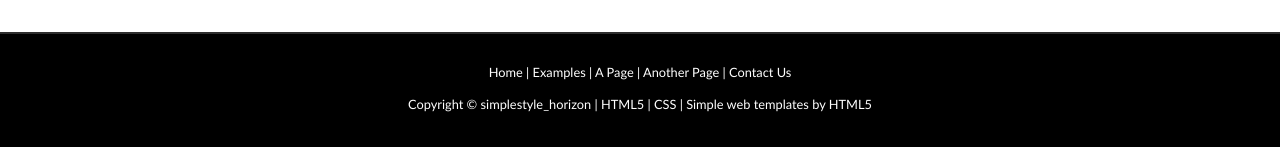
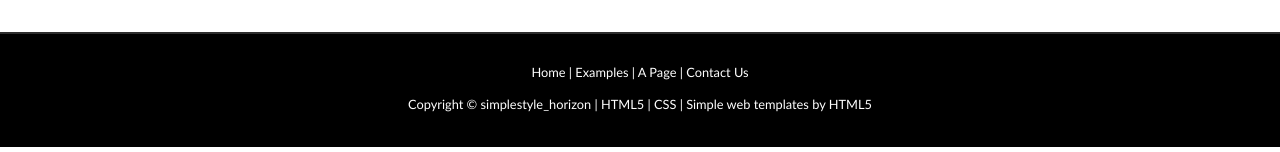
Before and after one commit to TCMG-412-Group3-2021/TCMGWebsite, a plain HTML site: page contact.html in a window 1280 px wide. Shown: the part 642-794 px from the top of the page. Drawn offline with Linux system fonts and the light colour scheme.

Commit message:
changes made to bottom of contact page.

```diff
--- a/contact.html
+++ b/contact.html
@@ -79,7 +79,7 @@
     </div>
     <div id="content_footer"></div>
     <div id="footer">
-      <p><a href="index.html">Home</a> | <a href="examples.html">Examples</a> | <a href="page.html">A Page</a> | <a href="another_page.html">Another Page</a> | <a href="contact.html">Contact Us</a></p>
+      <p><a href="index.html">Home</a> | <a href="aboutus.html">Examples</a> | <a href="abouttamu.html">A Page</a> | <a href="contact.html">Contact Us</a></p>
       <p>Copyright &copy; simplestyle_horizon | <a href="http://validator.w3.org/check?uri=referer">HTML5</a> | <a href="http://jigsaw.w3.org/css-validator/check/referer">CSS</a> | <a href="http://www.html5webtemplates.co.uk">Simple web templates by HTML5</a></p>
     </div>
   </div>
```
